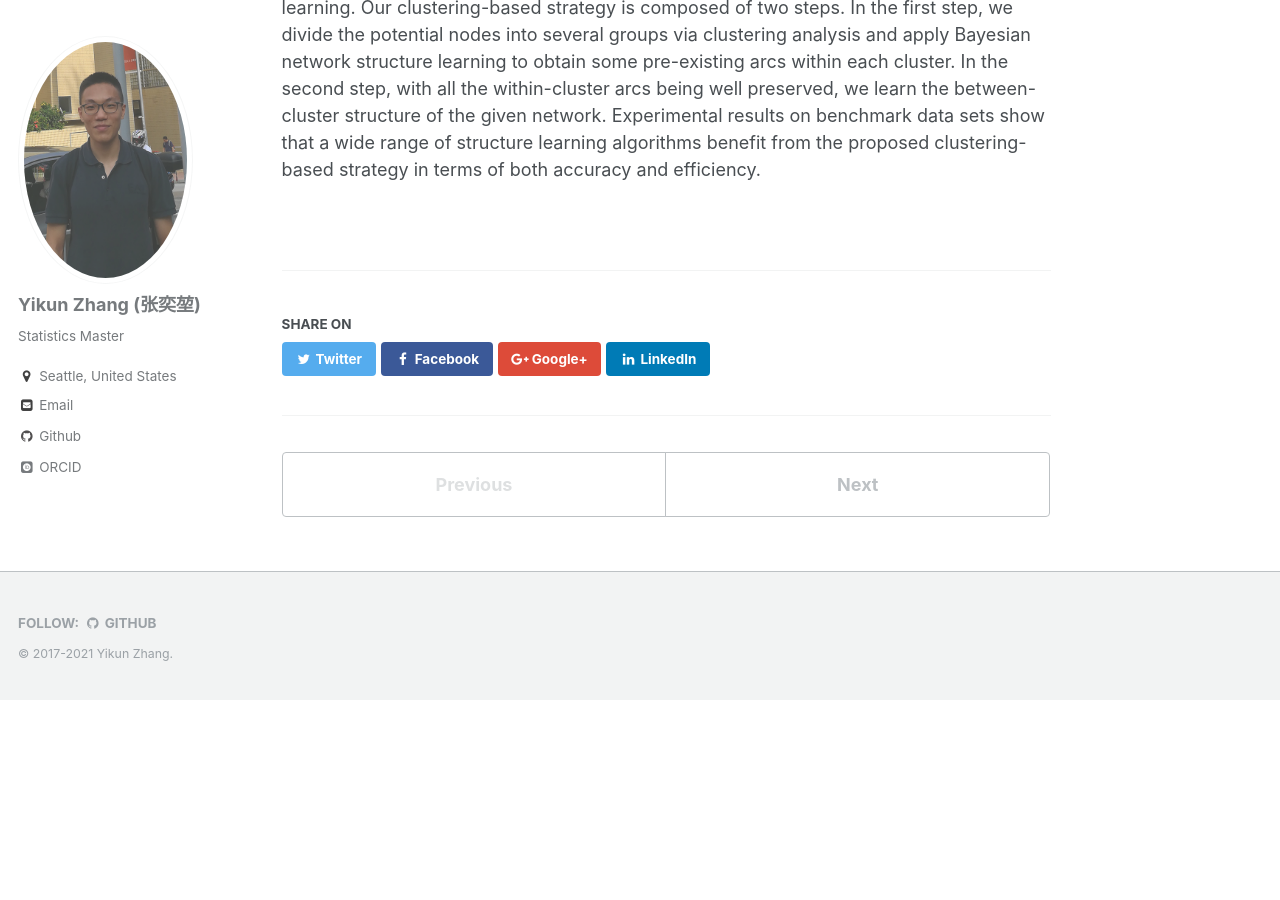
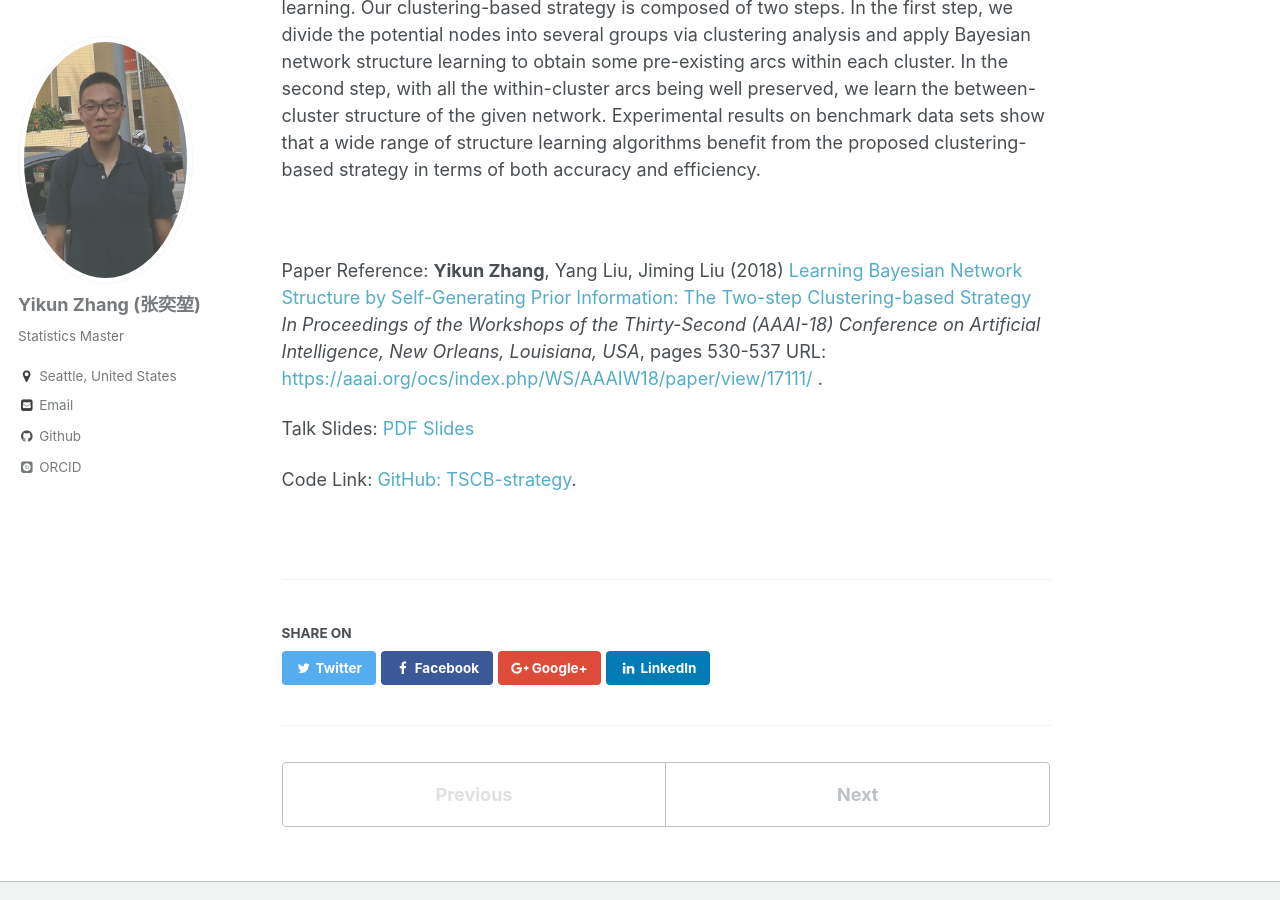
Before and after one commit to zhangyk8/zhangyk8.github.io, a Jekyll site: the page built from _talks/talk-1.md, in a window 1280 px wide and 900 px high, scrolled down 480 px. Built offline with Jekyll 4.4.1, drawn with Linux system fonts in a browser that asks for light colours; some web fonts are replaced; before the commit the page ends 1180 px from its top, so only the background shows below that.

Commit message:
Update talk-1.md

```diff
--- a/_talks/talk-1.md
+++ b/_talks/talk-1.md
@@ -11,3 +11,11 @@
 ## Talk Abstract
 
 Structure learning is a fundamental and challenging issue in dealing with Bayesian networks. In this talk we will discuss a two-step clustering-based strategy, which can automatically generate prior information from data in order to further improve the accuracy and time efficiency of state-of-the-art algorithms in Bayesian network structure learning. Our clustering-based strategy is composed of two steps. In the first step, we divide the potential nodes into several groups via clustering analysis and apply Bayesian network structure learning to obtain some pre-existing arcs within each cluster. In the second step, with all the within-cluster arcs being well preserved, we learn the between-cluster structure of the given network. Experimental results on benchmark data sets show that a wide range of structure learning algorithms benefit from the proposed clustering-based strategy in terms of both accuracy and efficiency.
+
+<br>
+
+Paper Reference: **Yikun Zhang**, Yang Liu, Jiming Liu (2018) <A href="https://zhangyk8.github.io/publications/AAAIWorkshop.pdf" style="color: #52adc8; text-decoration=underline"> Learning Bayesian Network Structure by Self-Generating Prior Information: The Two-step Clustering-based Strategy </A>  _In Proceedings of the Workshops of the Thirty-Second (AAAI-18) Conference on Artificial Intelligence, New Orleans, Louisiana, USA_, pages 530-537 URL: <A href="https://aaai.org/ocs/index.php/WS/AAAIW18/paper/view/17111/" style="text-decoration=underline"> https://aaai.org/ocs/index.php/WS/AAAIW18/paper/view/17111/ </A>.
+
+Talk Slides: [PDF Slides](https://zhangyk8.github.io/publications/Workshop_Talk.pdf)
+
+Code Link: [GitHub: TSCB-strategy](https://github.com/zhangyk8/TSCB-strategy).
```
